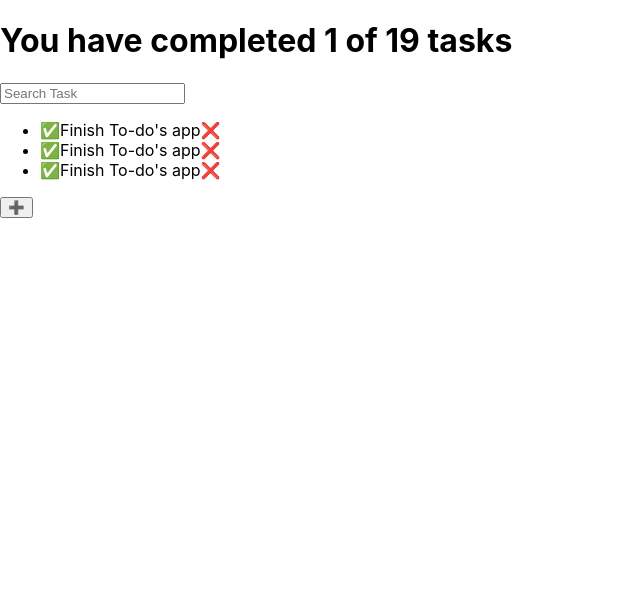
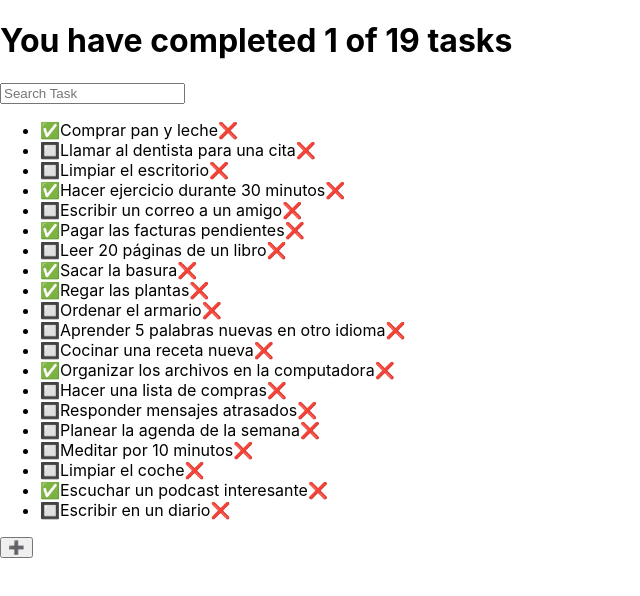
Before and after one commit to almarinca/learn-react-todo-app, a React (Create React App) app: page / in a window 1280 px wide. Shown: the top 596 px of the page, without its empty margins (0-640 px from the left). Built offline with nearby package versions, Linux system fonts and the light colour scheme.

Commit message:
todo list items from default todos array

```diff
--- a/src/App.js
+++ b/src/App.js
@@ -7,6 +7,29 @@ import { TodoItem } from './TodoItem';
 import { TodoCreateButton } from './TodoCreateButton'
 import './App.css';
 
+const defaultTodos = [
+  {description: "Comprar pan y leche", completed: true},
+  {description: "Llamar al dentista para una cita", completed: false},
+  {description: "Limpiar el escritorio", completed: false},
+  {description: "Hacer ejercicio durante 30 minutos", completed: true},
+  {description: "Escribir un correo a un amigo", completed: false},
+  {description: "Pagar las facturas pendientes", completed: true},
+  {description: "Leer 20 páginas de un libro", completed: false},
+  {description: "Sacar la basura", completed: true},
+  {description: "Regar las plantas", completed: true},
+  {description: "Ordenar el armario", completed: false},
+  {description: "Aprender 5 palabras nuevas en otro idioma", completed: false},
+  {description: "Cocinar una receta nueva", completed: false},
+  {description: "Organizar los archivos en la computadora", completed: true},
+  {description: "Hacer una lista de compras", completed: false},
+  {description: "Responder mensajes atrasados", completed: false},
+  {description: "Planear la agenda de la semana", completed: false},
+  {description: "Meditar por 10 minutos", completed: false},
+  {description: "Limpiar el coche", completed: false},
+  {description: "Escuchar un podcast interesante", completed: true},
+  {description: "Escribir en un diario", completed: false},
+]
+
 function App() {
   return (
     <React.Fragment>
@@ -15,9 +38,12 @@ function App() {
       <TodoSearch />
 
       <TodoList>
-        <TodoItem />
-        <TodoItem />
-        <TodoItem />
+        {defaultTodos.map(todo => (
+          <TodoItem
+            description={todo.description}
+            completed={todo.completed}
+            />
+        ))}
       </TodoList>
 
       <TodoCreateButton />
--- a/src/TodoItem.js
+++ b/src/TodoItem.js
@@ -1,8 +1,12 @@
-function TodoItem() {
+function TodoItem({description, completed}) {
+    let completedBox = <span>🔲</span>
+    if (completed) {
+        completedBox = <span>✅</span>
+    }
     return (
         <li>
-            <span>✅</span>
-            <span>Finish To-do's app</span>
+            {completedBox}
+            <span>{description}</span>
             <span>❌</span>
         </li>
     )
```
